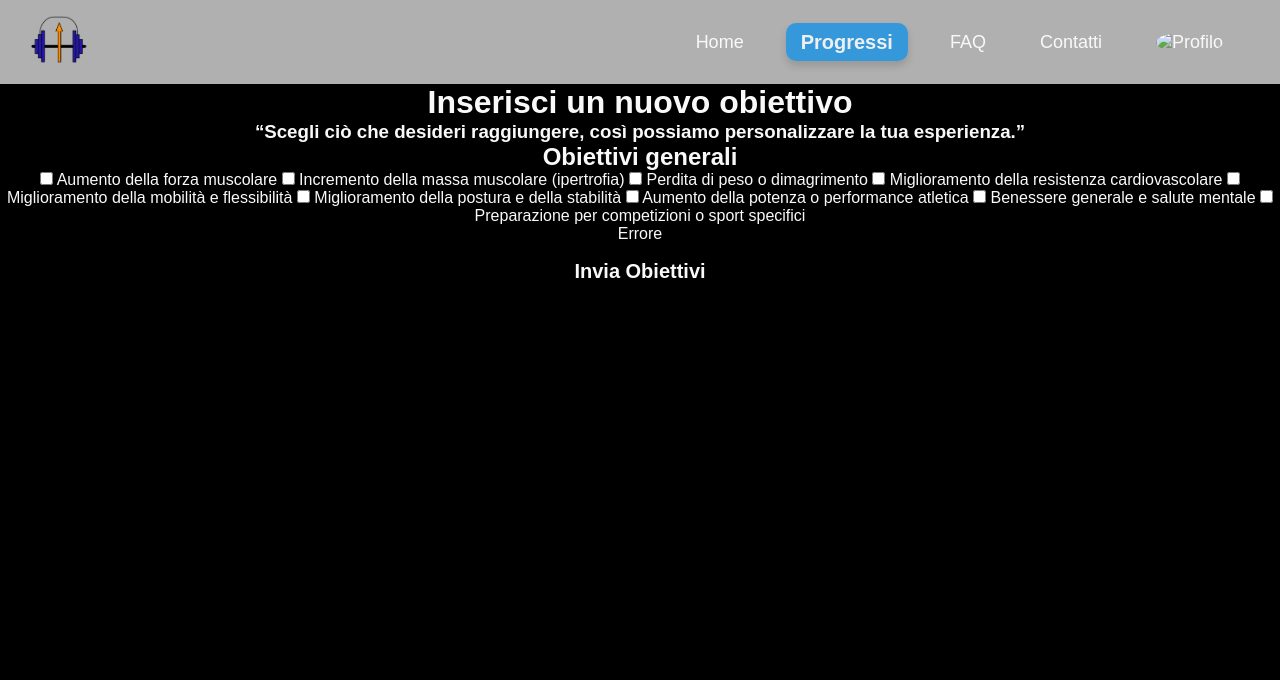
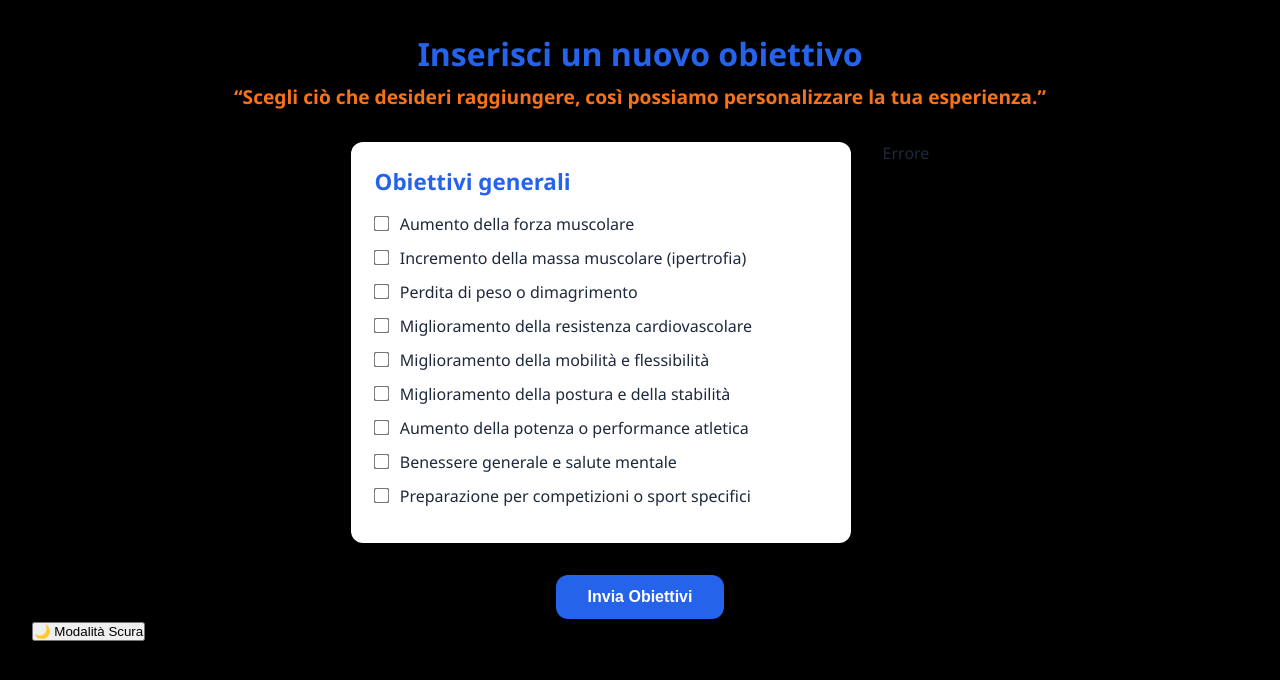
Before and after one commit to Andrexid/sito_palestra, a PHP site: page /account/new_goal.php in a window 1280 px wide. Shown: the top 680 px of the page. Run offline with PHP 8.4, Linux system fonts and the light colour scheme; the visitor is signed in with stand-in values (Sample User, id 1); data that the repository does not hold is empty.

Commit message:
praticamente tutti stili finiti

```diff
--- /dev/null
+++ b/account/new_goal.css
@@ -0,0 +1,141 @@
+:root {
+    /* Light Mode Colors */
+    --primary-blue: #2563eb;
+    --primary-red: #dc2626;
+    --accent-orange: #f97316;
+    --light-bg: #f8fafc;
+    --light-text: #1e293b;
+    --light-card: #ffffff;
+
+    /* Dark Mode Colors */
+    --dark-bg: #0f172a;
+    --dark-text: #e2e8f0;
+    --dark-card: #1e293b;
+    --dark-accent: #3b82f6;
+
+    /* Shared */
+    --card-shadow: 0 4px 8px rgba(0, 0, 0, 0.15);
+    --radius: 12px;
+    --transition-fast: 0.3s ease;
+  }
+
+  /* RESET */
+  * {
+    margin: 0;
+    padding: 0;
+    box-sizing: border-box;
+  }
+
+  body {
+    background-color: var(--light-bg);
+    color: var(--light-text);
+    font-family: 'Segoe UI', sans-serif;
+    padding: 2rem;
+    transition: background-color var(--transition-fast), color var(--transition-fast);
+  }
+
+  /* DARK MODE */
+  body.dark-mode {
+    background-color: var(--dark-bg);
+    color: var(--dark-text);
+  }
+
+  /* HEADINGS */
+  h1 {
+    font-size: 2rem;
+    margin-bottom: 0.5rem;
+    color: var(--primary-blue);
+    text-align: center;
+  }
+
+  h3 {
+    font-size: 1.2rem;
+    text-align: center;
+    margin-bottom: 2rem;
+    color: var(--accent-orange);
+  }
+
+  h2.grassetto {
+    font-size: 1.4rem;
+    margin-bottom: 1rem;
+    font-weight: bold;
+    color: var(--primary-blue);
+  }
+
+  /* CONTAINER STYLES */
+  .ext-container {
+    display: flex;
+    gap: 2rem;
+    justify-content: center;
+    flex-wrap: wrap;
+    margin-bottom: 2rem;
+  }
+
+  .container {
+    background-color: var(--light-card);
+    padding: 1.5rem;
+    border-radius: var(--radius);
+    box-shadow: var(--card-shadow);
+    width: 100%;
+    max-width: 500px;
+    transition: background-color var(--transition-fast);
+  }
+
+  body.dark-mode .container {
+    background-color: var(--dark-card);
+  }
+
+  /* LABELS */
+  label {
+    display: block;
+    font-size: 1rem;
+    margin-bottom: 0.75rem;
+    cursor: pointer;
+    color: inherit;
+  }
+
+  label input[type="checkbox"] {
+    margin-right: 0.5rem;
+    transform: scale(1.2);
+    accent-color: var(--primary-blue);
+  }
+
+  /* BUTTON */
+  .principal_button {
+    display: block;
+    margin: 0 auto;
+    background-color: var(--primary-blue);
+    color: white;
+    font-weight: bold;
+    font-size: 1rem;
+    padding: 0.8rem 2rem;
+    border: none;
+    border-radius: var(--radius);
+    cursor: pointer;
+    transition: background-color var(--transition-fast);
+  }
+
+  .principal_button:hover {
+    background-color: var(--accent-orange);
+  }
+
+  /* Dark mode checkbox accent + button */
+  body.dark-mode label input[type="checkbox"] {
+    accent-color: var(--dark-accent);
+  }
+
+  body.dark-mode .principal_button {
+    background-color: var(--dark-accent);
+  }
+
+  body.dark-mode .principal_button:hover {
+    background-color: var(--accent-orange);
+  }
+
+  /* MEDIA QUERIES */
+  @media (max-width: 768px) {
+    .ext-container {
+      flex-direction: column;
+      align-items: center;
+    }
+  }
--- a/account/new_goal.php
+++ b/account/new_goal.php
@@ -10,9 +10,7 @@ session_start();
     <meta name="viewport" content="width=device-width, initial-scale=1.0">
     <title>Nuovo obiettivo</title>
     <link rel="stylesheet" href="../commonCSS/commonNavbar.css">
-    <link rel="stylesheet" href="../css/new_goal.css">
-    <link rel="stylesheet" href="../commonCSS/reset.css">
-    <link rel="stylesheet" href="../commonCSS/buttons.css">
+    <link rel="stylesheet" href="new_goal.css">
 
     <style>
         body {
@@ -23,28 +21,6 @@ session_start();
 </head>
 
 <body>
-    <nav class="navbar">
-        <div class="logo">
-            <img src="../img/logo.png" alt="Logo Palestra">
-        </div>
-        <ul class="nav-links">
-            <li><a href="../index.html">Home</a></li>
-            <li><a href="#" onclick="controllaAccesso('progressi.html')" class="selezionata">Progressi</a></li>
-            <li><a href="faq.html">FAQ</a></li>
-            <li><a href="contatti.html">Contatti</a></li>
-            <li class="profile-container">
-                <a href="#">
-                    <img id="profile-pic" src="" alt="Profilo">
-                </a>
-                <div class="dropdown-menu" id="profile-menu">
-                    <a href="#" onclick="controllaAccesso('profilo.html')">👤 Profilo</a>
-                    <a href="#" onclick="controllaAccesso('settings.html')">⚙️ Impostazioni</a>
-                    <a href="#" onclick="logout()">🚪 Logout</a>
-                </div>
-            </li>
-        </ul>
-    </nav>
-
     <?php
     require '../database/connessione.php';
 
@@ -135,7 +111,42 @@ session_start();
         </form>
     </main>
 
+    <button id="toggle-theme" class="theme-button">🌙 Modalità Scura</button>
 
+    <script>
+        function applyTheme() {
+            const theme = localStorage.getItem('theme');
+            if (theme === 'dark') {
+              document.body.classList.add('dark-mode');
+              document.getElementById('toggle-theme').textContent = '☀️ Modalità Chiara';
+            } else {
+              document.body.classList.remove('dark-mode');
+              document.getElementById('toggle-theme').textContent = '🌙 Modalità Scura';
+            }
+          }
+
+          function toggleTheme() {
+            const theme = localStorage.getItem('theme');
+            if (theme === 'dark') {
+              localStorage.setItem('theme', 'light');
+            } else {
+              localStorage.setItem('theme', 'dark');
+            }
+            applyTheme();
+          }
+
+          document.addEventListener('DOMContentLoaded', function() {
+            // Quando la pagina carica
+            if (!localStorage.getItem('theme')) {
+              // Se non c'è un tema salvato, imposta 'light' di default
+              localStorage.setItem('theme', 'light');
+            }
+            applyTheme();
+
+            // Event listener sul pulsante
+            document.getElementById('toggle-theme').addEventListener('click', toggleTheme);
+          });
+    </script>
 </body>
 
 </html>
```
Also changed, not shown: account/all_training_card/all_training_card.php (+36 -0 lines), account/all_training_card/single_training_card.php (+37 -0 lines), account/new_training_card/new_training_card.html (+37 -0 lines), account/set_goal.php (+1 -27 lines), account/start_training/exercise_start_day.php (+2 -5 lines), account/set_goal.css (added).
